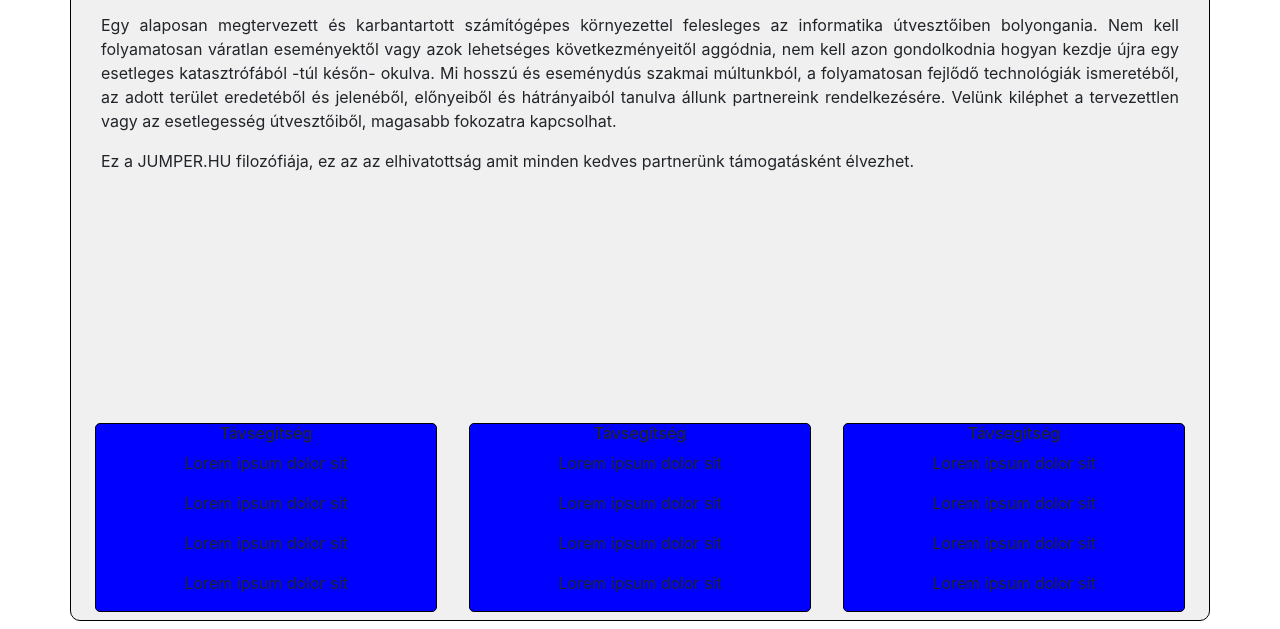
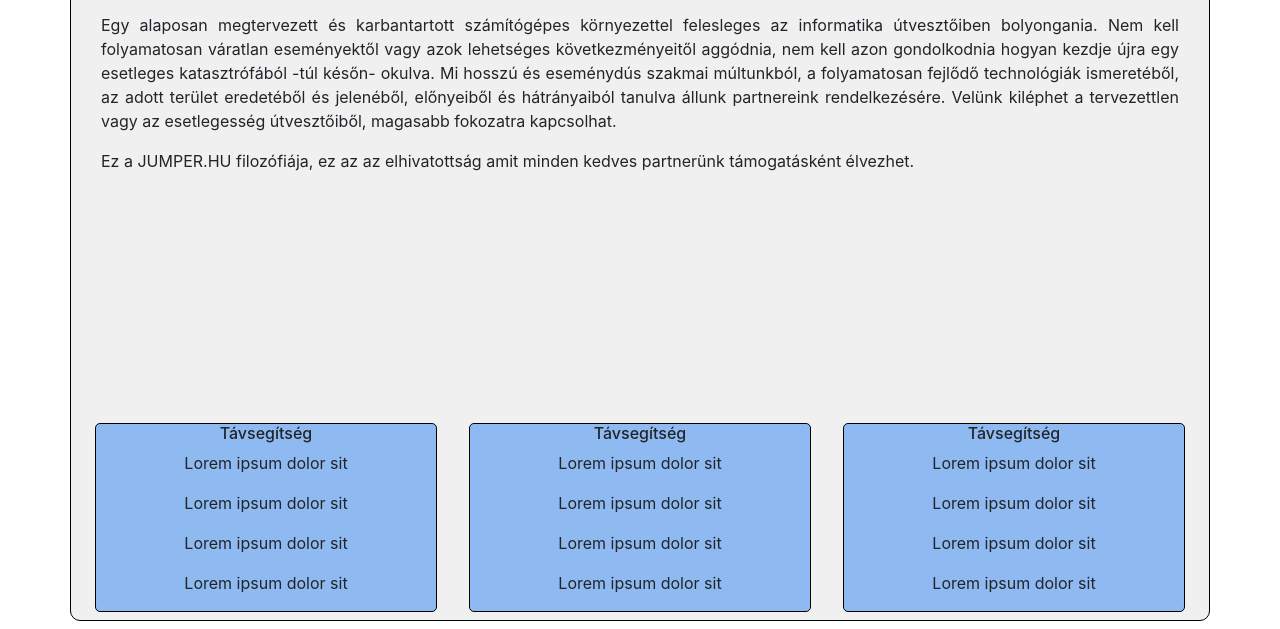
Before and after one commit to Chirek/jumper, a plain HTML site: page index.html in a window 1280 px wide. Shown: the part 1035-1664 px from the top of the page. Drawn offline with nearby package versions, Linux system fonts and the light colour scheme.

Commit message:
Add files via upload

```diff
--- a/style.css
+++ b/style.css
@@ -14,7 +14,7 @@ h1.maint{
     border-radius: 5px;
     margin-left: 1px;
     margin-right: 1px;
-    background-color: blue;
+    background-color: rgba(49, 133, 243 ,.5);
 }
 #bekezdes{
     text-align: justify;
```
